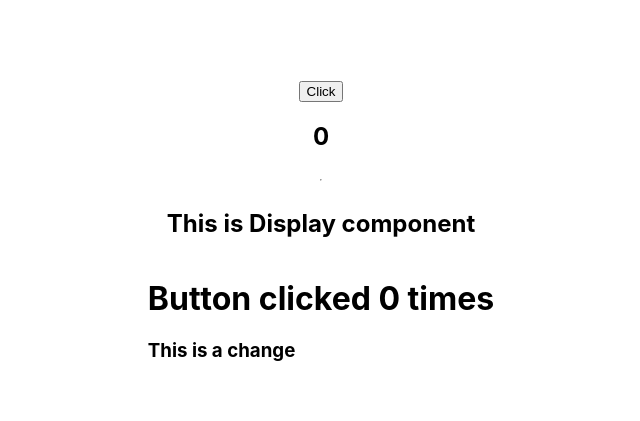
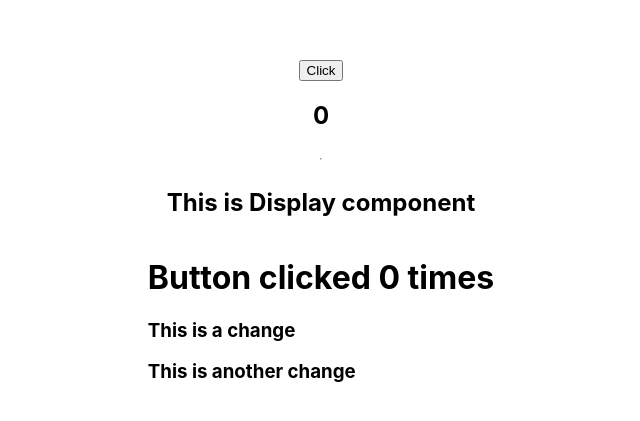
Before and after one commit to navrajkaler996/nextdemo, a Next.js app: page / in a window 1280 px wide. Shown: the part 169-590 px from the top of the page, without its empty margins (319-959 px from the left). Built offline with nearby package versions, Linux system fonts and the light colour scheme.

Commit message:
another heading added

```diff
--- a/Components/Display.js
+++ b/Components/Display.js
@@ -7,6 +7,7 @@ const Display = () => {
     <div>
       <h1>Button clicked {clickContext.value} times</h1>
       <h3>This is a change</h3>
+      <h3>This is another change</h3>
     </div>
   );
 };
```
